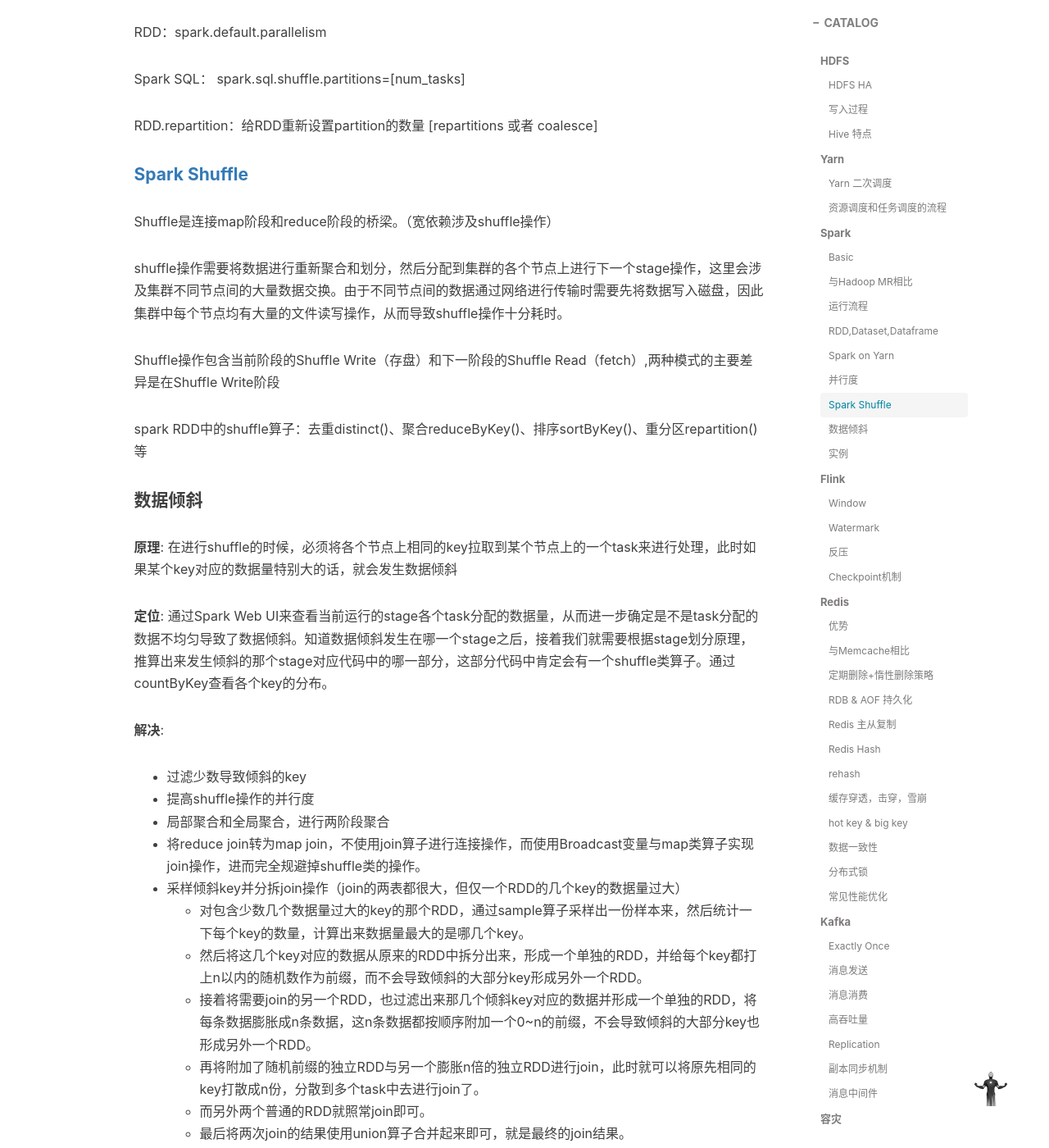
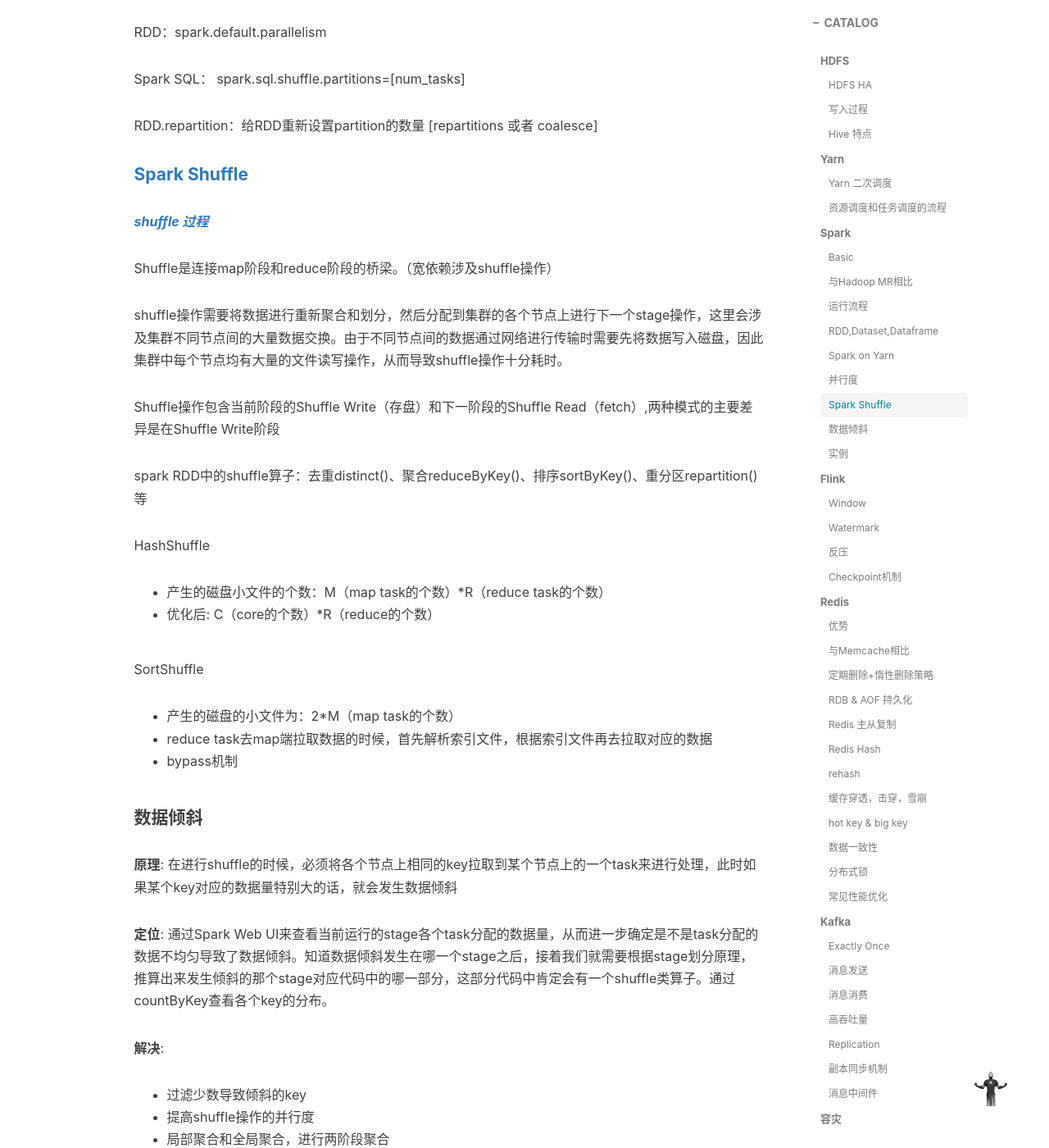
Before and after one commit to AlexTK2012/AlexTK2012.github.io, a Jekyll site: the page built from _posts/2019-08-10-Interview-Bigdata.md, in a window 1280 px wide and 1400 px high, scrolled down 6512 px. Shown: the whole window at 82% size. Built offline with Jekyll 4.4.1, drawn with Linux system fonts in a browser that asks for light colours; nearby versions of some CDN libraries; comment, search, counter and statistics services are not loaded.

Commit message:
daily update

```diff
--- a/_posts/2019-08-10-Interview-Bigdata.md
+++ b/_posts/2019-08-10-Interview-Bigdata.md
@@ -164,6 +164,8 @@ RDD.repartition：给RDD重新设置partition的数量 [repartitions 或者 coal
 
 #### [Spark Shuffle](https://www.cnblogs.com/arachis/p/Spark_Shuffle.html)
 
+***[shuffle 过程](https://zhuanlan.zhihu.com/p/70331869)***
+
 Shuffle是连接map阶段和reduce阶段的桥梁。（宽依赖涉及shuffle操作）
 
 shuffle操作需要将数据进行重新聚合和划分，然后分配到集群的各个节点上进行下一个stage操作，这里会涉及集群不同节点间的大量数据交换。由于不同节点间的数据通过网络进行传输时需要先将数据写入磁盘，因此集群中每个节点均有大量的文件读写操作，从而导致shuffle操作十分耗时。
@@ -171,6 +173,18 @@ shuffle操作需要将数据进行重新聚合和划分，然后分配到集群
 Shuffle操作包含当前阶段的Shuffle Write（存盘）和下一阶段的Shuffle Read（fetch）,两种模式的主要差异是在Shuffle Write阶段
 
 spark RDD中的shuffle算子：去重distinct()、聚合reduceByKey()、排序sortByKey()、重分区repartition()等
+
+HashShuffle
+
+* 产生的磁盘小文件的个数：M（map task的个数）*R（reduce task的个数）
+* 优化后: C（core的个数）*R（reduce的个数）
+
+SortShuffle
+
+* 产生的磁盘的小文件为：2*M（map task的个数）
+* reduce task去map端拉取数据的时候，首先解析索引文件，根据索引文件再去拉取对应的数据
+* bypass机制
+
 
 #### 数据倾斜
 
```
Also changed, not shown: _posts/2019-08-10-Interview-Java.md (+8 -1 lines), _posts/2019-08-10-Interview-Spring.md (+2 -0 lines).
